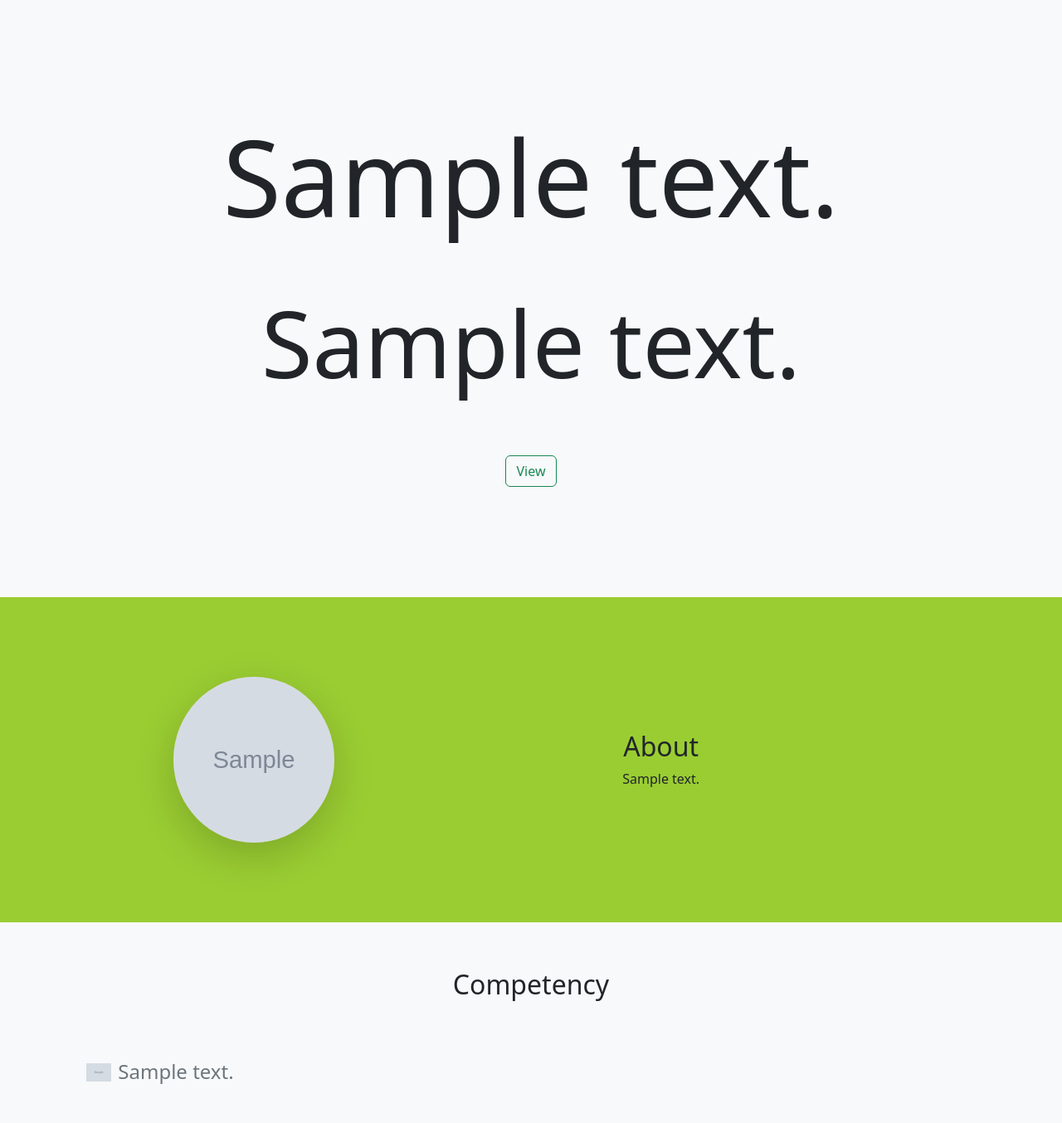
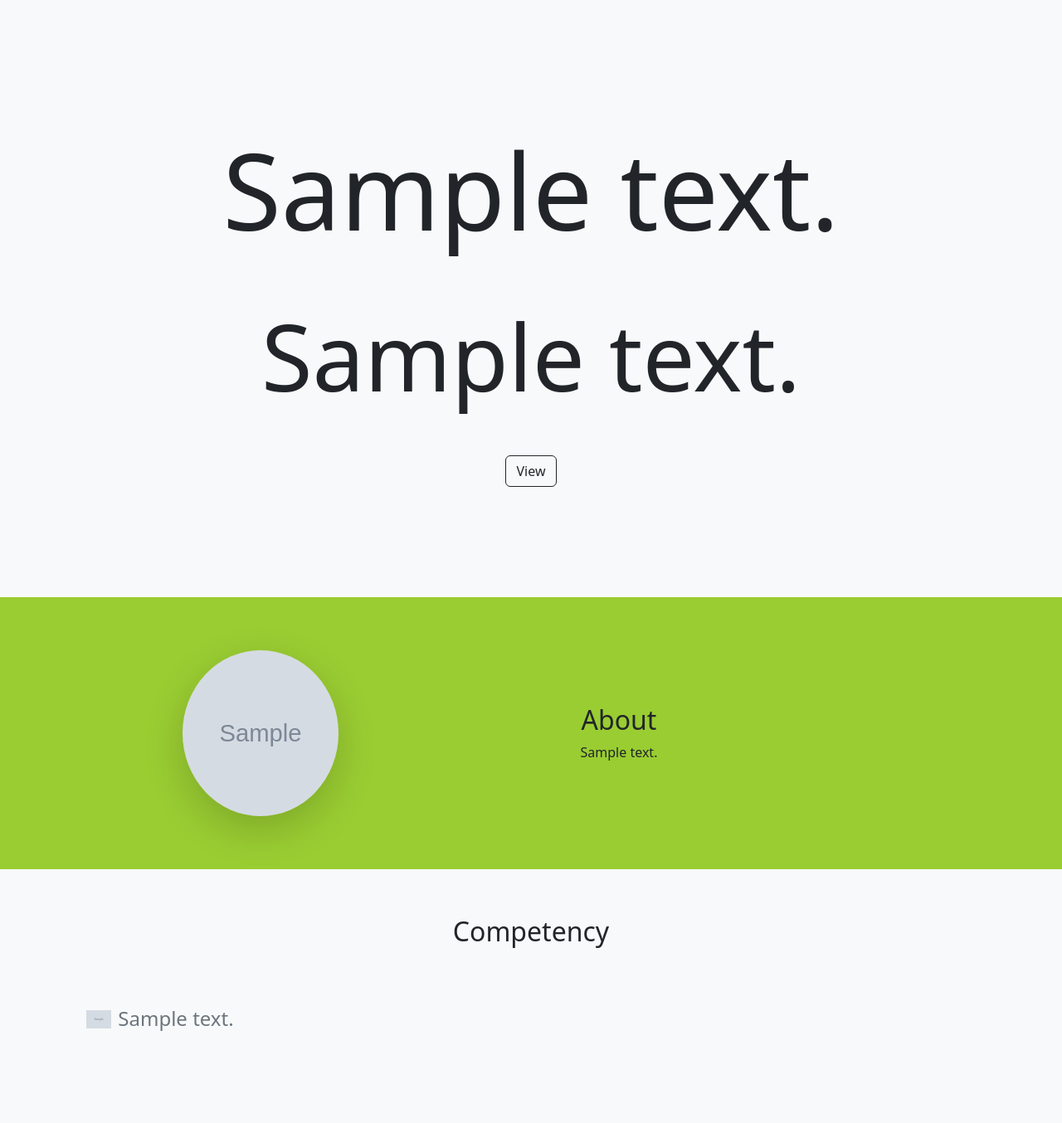
Before and after one commit to Mozetoo/Personal-Website-Portfolio, a Django app: page / in a window 1280 px wide. Shown: the part 56-1410 px from the top of the page at 83% size. Run offline with Django 4.2, Linux system fonts and the light colour scheme; tables that the repository leaves empty hold one stand-in row (values such as "Sample post"); grey boxes marked "Sample" are stand-in pictures; some libraries are stand-ins or nearby versions; some web fonts are replaced.

Commit message:
Final Touches

```diff
--- a/home/templates/home/index.html
+++ b/home/templates/home/index.html
@@ -48,22 +48,22 @@
                     <div class="landing-text">
                         <h2 class="sub-text">{{ home.second_text }}</h2>
                     </div>
-                    <div class="landing-button mt-3">
-                        <a type="button" class="btn btn-outline-success" href="#about-time">View</a>
-                    </div>
+                     <div class="landing-button mt-3">
+                        <a class="btn btn-outline-dark" href="#about-time">View</a>
+                     </div>
                 </div>
         </section>
                     {% endfor %}
 
     </header>
     <article id="about-time" class="about-page my-0 pb-5">
-        <section class="col-sm-12 col-md-5 col-lg-12 text-center text-lg-left">
+        <section class="col-sm-12 col-md-12 col-lg-12 text-center text-lg-left p-3">
             <div class="row align-items-center justify-content-center pt-5">
                 {% for about in abouts %}
-                <div class="col-lg-2 col-md-2 text-lg-right m-0 m-md-5">
+                <div class="col-lg-2 col-md-2 text-lg-right m-0">
                     <img class="layout-image img-circle img-fluid rounded-circle shadow-lg" src="{{ about.about_image.url }}" alt="Photo placeholder">
                 </div>
-                <div class="col-lg-6 col-md-6 m-2">
+                <div class="col-lg-6 col-md-8 m-2 justify-content-center text-center">
                     <h2 class="layout-title pt-3">About</h2>
                     <p class="layout-text">
                         {{ about.about_text|linebreaksbr }}
@@ -127,12 +127,14 @@
                 <div class="row row-cols-4 g-2 pt-3">
                     {% for service in services %}
                     <div class="col">
-                        <a href="{%  url 'services' pk=service.id %}" class="stretched-link text-decoration-none">
+
                             <div class="border border-0 p-3 d-flex align-items-center justify-content-center">
                                 <img src="{{ service.service_icon.url }}" alt="Icon" class="img-fluid competency-icon me-2">
+                                <a href="{%  url 'services' pk=service.id %}" class="text-decoration-none">
                                 <h4 class="text-dark mb-0 services-text">{{ service.service_text }}</h4>
+                                    </a>
                             </div>
-                        </a>
+
                     </div>
                     {% endfor %}
                     <!-- Add more columns here if needed -->
--- a/home/urls.py
+++ b/home/urls.py
@@ -2,6 +2,7 @@ from django.urls import path
 from . import views
 from django.conf.urls.static import static
 from django.conf import settings
+
 urlpatterns = [
     path('', views.home, name='home'),
     path('portfolio/<int:pk>', views.portfolio, name='portfolio'),
--- a/static/css/style.css
+++ b/static/css/style.css
@@ -1,13 +1,5 @@
-.navbar {
-    pointer-events: none; /* Disable pointer events on the navbar itself */
-}
 
-.navbar-toggler {
-    pointer-events: auto; /* Re-enable pointer events on the navbar toggler button */
-}
-#page-hero {
-     pointer-events: none;
-}
+
 .landing-page {
     display: flex;
     flex-direction: column;
@@ -15,7 +7,7 @@
     justify-content: center;
     height: 90vh;
     background-color: #f8f9fa;
-    pointer-events: none;
+
 
 }/* Just for visualization purposes */
 
@@ -155,14 +147,6 @@ body {
     align-items: center;
     overflow: hidden;
     /* Optional: change the text color */
-}
-.landing-button {
-    height: 70px;
-    width: 150px;
-    display: flex;
-    justify-content: center;
-    align-items: center;
-    overflow: hidden;
 }
 
 .landing-text {
```
